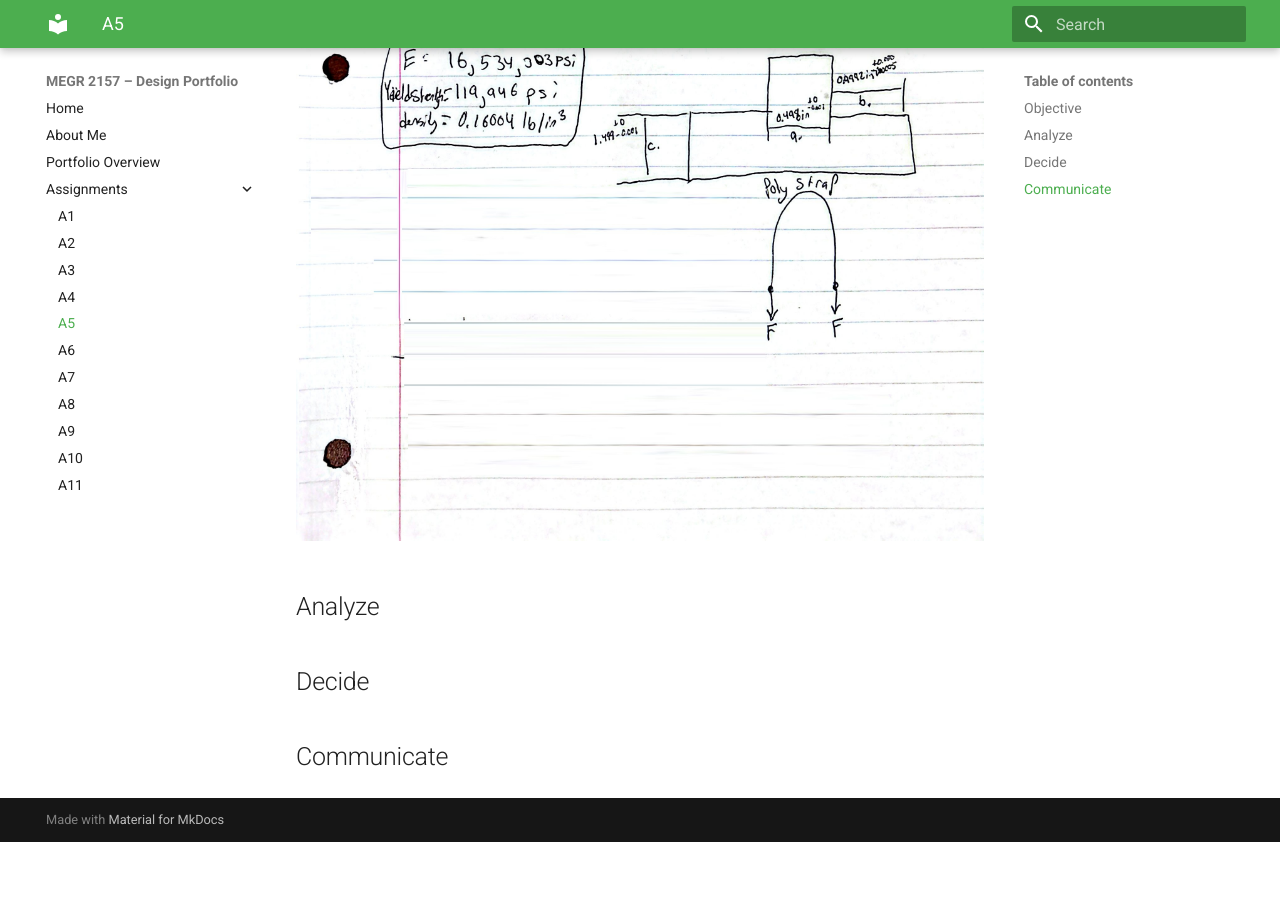
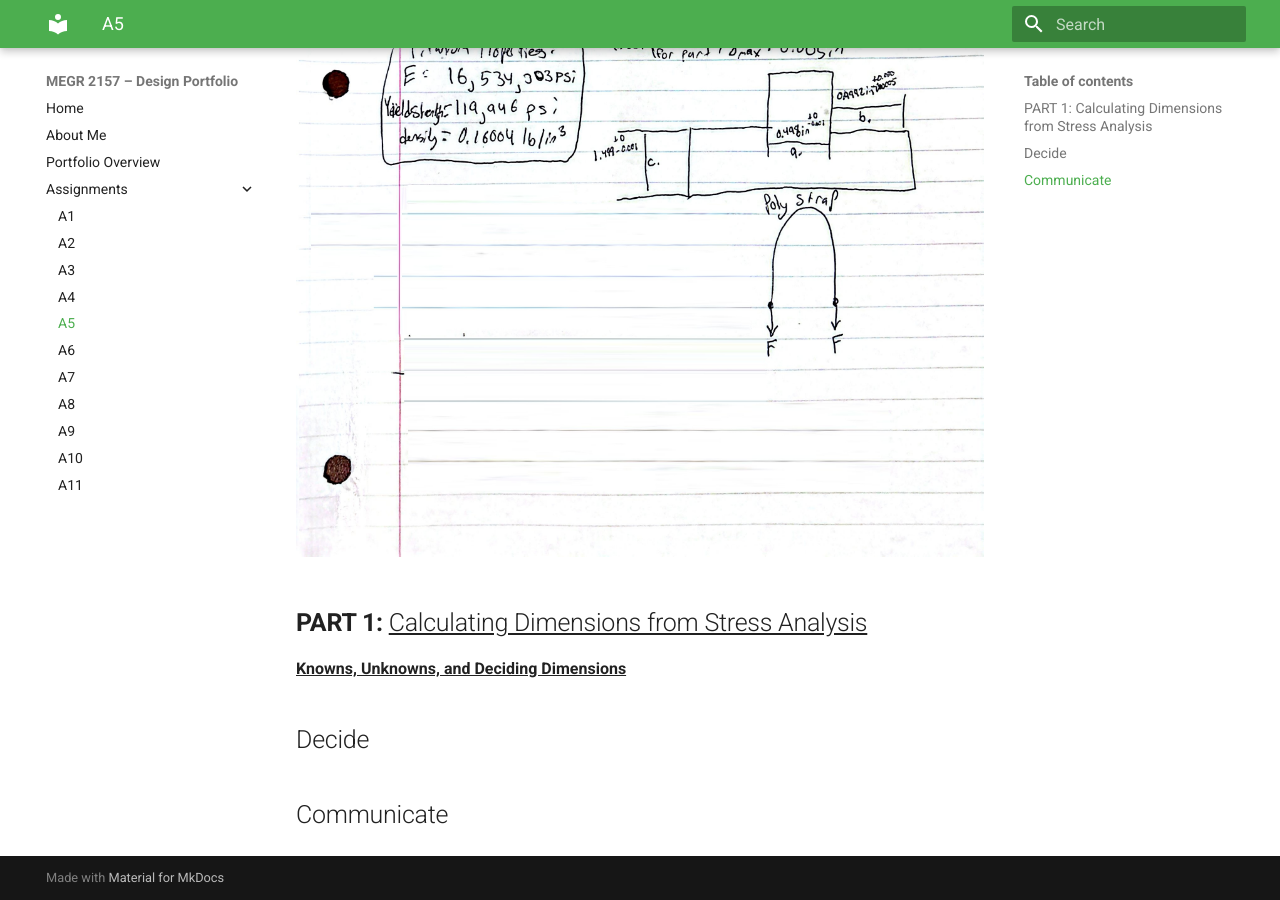
Before and after one commit to dadams78/design-projects-portfolio, an MkDocs documentation site: the page built from docs/assignments/A05/index.md, in a window 1280 px wide and 900 px high, scrolled down 633 px. Built offline with MkDocs 1.6.1 and Material for MkDocs 9.7.7, drawn with Linux system fonts in a browser that asks for light colours; before the commit the page ends 1475 px from its top, so only the background shows below that; some of the changed text lies outside the part shown.

Commit message:
Update index.md

```diff
--- a/docs/assignments/A05/index.md
+++ b/docs/assignments/A05/index.md
@@ -1,10 +1,15 @@
 # A5 – Bracket Design
 
-## Objective
+The purpose of this assignment
 
+**<u>The visual aid:</u>**
 ![intropage](Intro-Page.jpg)
 
-## Analyze
+
+## __PART 1:__ <u>Calculating Dimensions from Stress Analysis</u>
+
+
+**<u>Knowns, Unknowns, and Deciding Dimensions</u>**
 
 
 ## Decide
```
